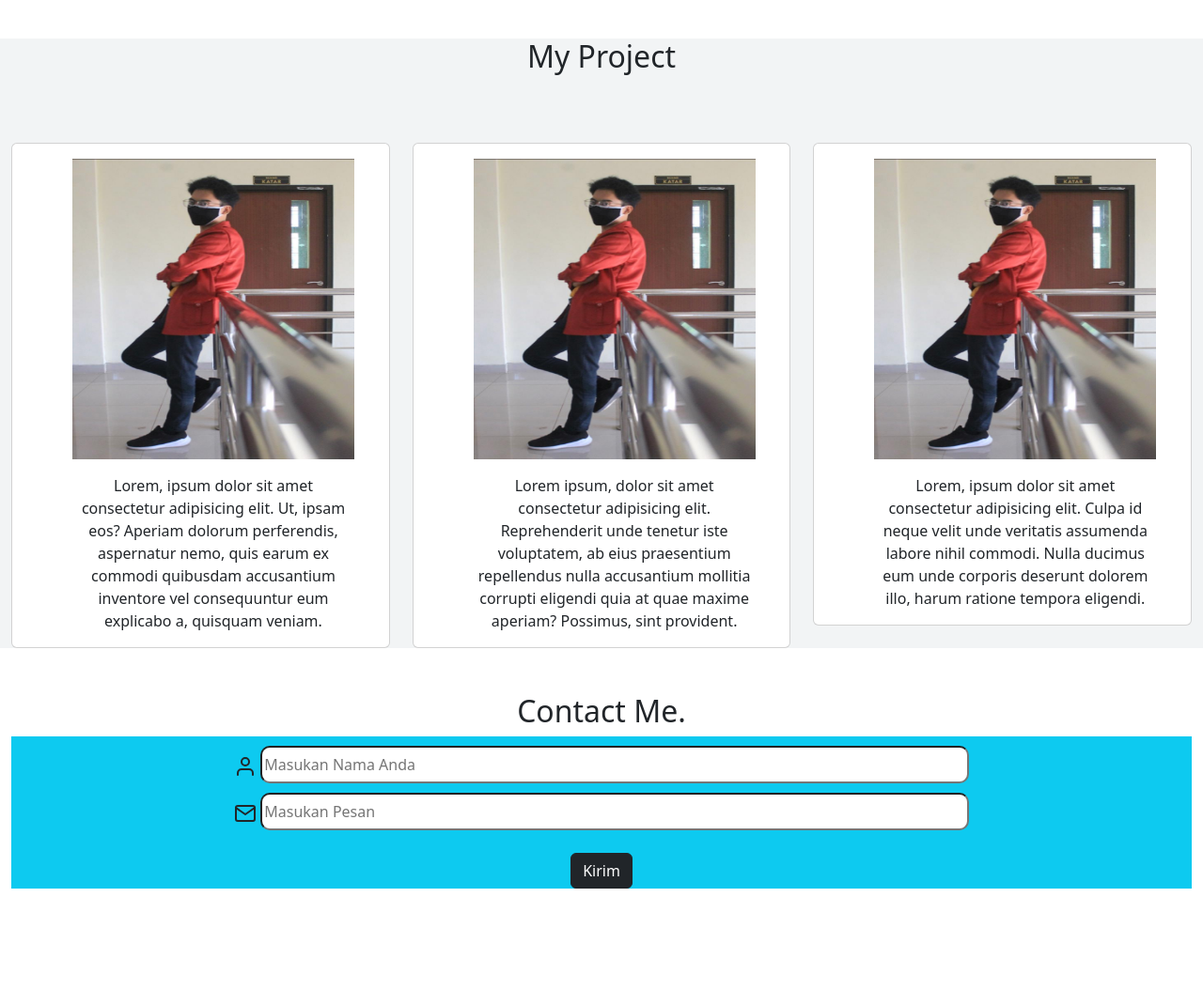
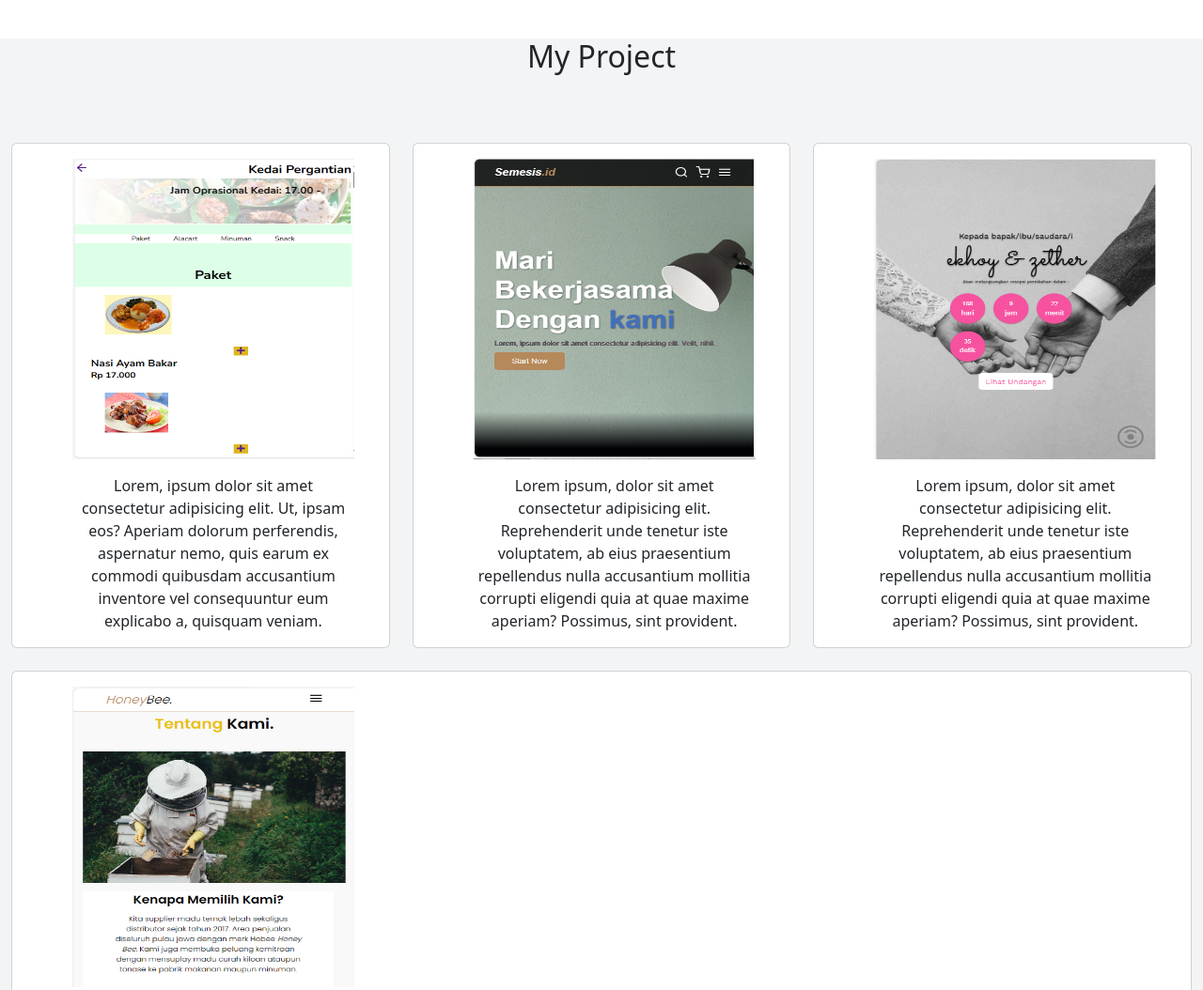
Before and after one commit to kayfiles/myportfolio, a plain HTML site: page index.html in a window 1280 px wide. Shown: the part 740-1794 px from the top of the page at 94% size. Before the commit the page ends 1686 px from the top, so only its background shows below. Drawn offline with nearby package versions, Linux system fonts and the light colour scheme.

Commit message:
update code

```diff
--- a/index.html
+++ b/index.html
@@ -92,7 +92,7 @@
                     <div class="col-md-4 col-sm-2">
                       <div class="card mt-4">
                         <div class="card-body" style="width: 220px;">
-                         <img class="d-flex ms-5" src="assets/img/koys.jpeg" alt="" style="height: 320px; width: 300px;">
+                         <img class="d-flex ms-5" src="assets/img/angsa.PNG" alt="" style="height: 320px; width: 300px;">
                           <p class="card-text d-flex ms-5 mt-3" style="text-align: center; width: 300px;">Lorem, ipsum dolor sit amet consectetur adipisicing elit. Ut, ipsam eos? Aperiam dolorum perferendis, aspernatur nemo, quis earum ex commodi quibusdam accusantium inventore vel consequuntur eum explicabo a, quisquam veniam.</p>
                         </div>
                       </div>
@@ -100,7 +100,15 @@
                     <div class="col-md-4 col-sm-2">
                       <div class="card mt-4">
                         <div class="card-body" style="width: 220px;">
-                            <img class="d-flex ms-5" src="assets/img/koys.jpeg" alt="" style="height: 320px; width: 300px;">
+                            <img class="d-flex ms-5" src="assets/img/compro semesis.PNG" alt="" style="height: 320px; width: 300px;">
+                             <p class="card-text d-flex ms-5 mt-3" style="text-align: center; width: 300px;">Lorem ipsum, dolor sit amet consectetur adipisicing elit. Reprehenderit unde tenetur iste voluptatem, ab eius praesentium repellendus nulla accusantium mollitia corrupti eligendi quia at quae maxime aperiam? Possimus, sint provident.</p>
+                        </div>
+                      </div>
+                    </div>
+                    <div class="col-md-4 col-sm-2">
+                      <div class="card mt-4">
+                        <div class="card-body" style="width: 220px;">
+                            <img class="d-flex ms-5" src="assets/img/wedding.PNG" alt="" style="height: 320px; width: 300px;">
                              <p class="card-text d-flex ms-5 mt-3" style="text-align: center; width: 300px;">Lorem ipsum, dolor sit amet consectetur adipisicing elit. Reprehenderit unde tenetur iste voluptatem, ab eius praesentium repellendus nulla accusantium mollitia corrupti eligendi quia at quae maxime aperiam? Possimus, sint provident.</p>
                         </div>
                       </div>
@@ -108,7 +116,7 @@
                     <div class="col">
                       <div class="card mt-4">
                         <div class="card-body" style="width: 220px;">
-                            <img class="d-flex ms-5" src="assets/img/koys.jpeg" alt="" style="height: 320px; width: 300px;">
+                            <img class="d-flex ms-5" src="assets/img/hobee.PNG" alt="" style="height: 320px; width: 300px;">
                              <p class="card-text d-flex ms-5 mt-3" style="text-align: center; width: 300px;">Lorem, ipsum dolor sit amet consectetur adipisicing elit. Culpa id neque velit unde veritatis assumenda labore nihil commodi. Nulla ducimus eum unde corporis deserunt dolorem illo, harum ratione tempora eligendi.</p>
                         </div>
                       </div>
```
Also changed, not shown: assets/img/wedding.PNG (added).
